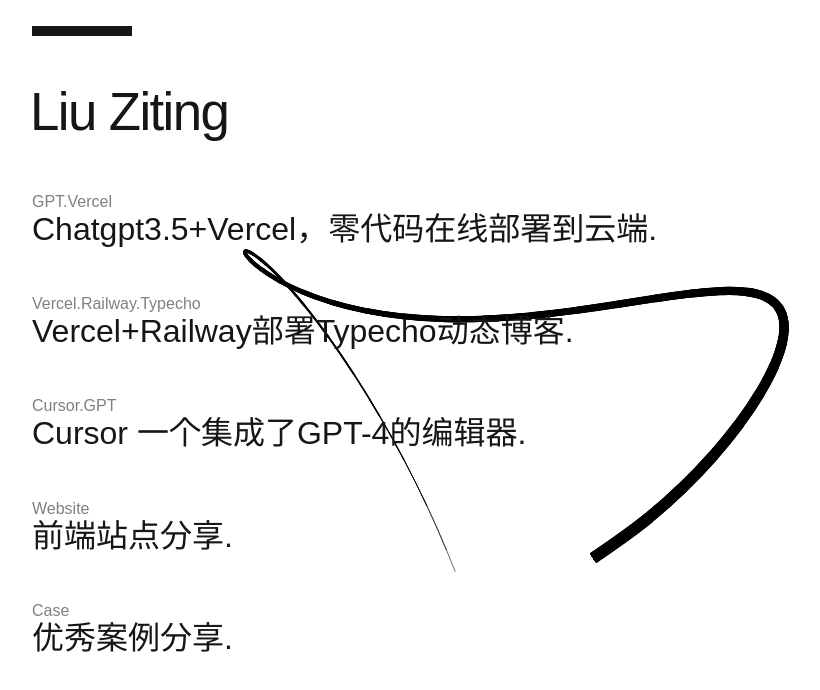
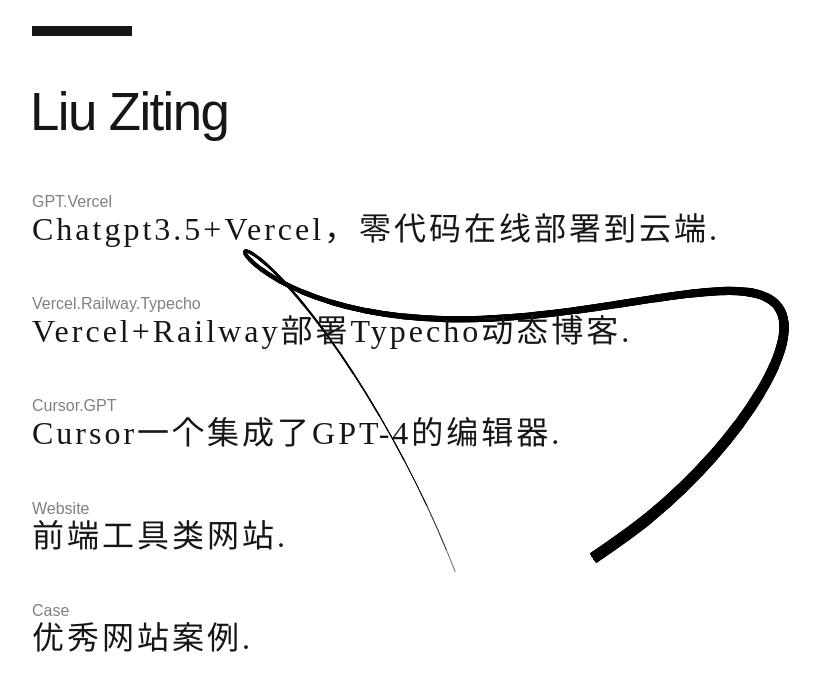
Before and after one commit to liu-ziting/Blog-23, a Vue app: page / in a window 1280 px wide. Shown: the top 690 px of the page, without its empty margins (224-1044 px from the left). Built offline with nearby package versions, Linux system fonts and the light colour scheme; a web font is replaced by a local one.

Commit message:
新增字体优化

```diff
--- a/src/components/MainList.vue
+++ b/src/components/MainList.vue
@@ -32,19 +32,19 @@ export default {
                     class: 'underlined underlined--thick'
                 },
                 {
-                    title: 'Cursor 一个集成了GPT-4的编辑器.',
+                    title: 'Cursor一个集成了GPT-4的编辑器.',
                     tag: 'Cursor.GPT',
                     src: 'https://paragraph.xyz/@lzt/preview/1LlkQGo7MJ8nOyUx9JVV',
                     class: 'underlined underlined--reverse'
                 },
                 {
-                    title: '前端站点分享.',
+                    title: '前端工具类网站.',
                     tag: 'Website',
                     src: 'https://gamma.app/public/-8sse4vampaeyogm',
                     class: 'underlined underlined--offset'
                 },
                 {
-                    title: '优秀案例分享.',
+                    title: '优秀网站案例.',
                     tag: 'Case',
                     src: 'https://gamma.app/public/-u01r2v0m32l9t21',
                     class: 'underlined underlined--gradient'
@@ -66,8 +66,8 @@ export default {
 <style lang="scss" scoped>
 $white: rgba(255, 255, 255, 0.9);
 $black: #161616;
-$yellow: rgbA(255, 255, 0, 1);
-$yellow05: rgbA(255, 255, 0, 0.5);
+$yellow: rgba(255, 255, 0, 1);
+$yellow05: rgba(255, 255, 0, 0.5);
 .wrap {
     overflow: hidden;
     padding: 2% 20% 6% 20%;
@@ -87,6 +87,7 @@ $yellow05: rgbA(255, 255, 0, 0.5);
     }
     h2 {
         color: grey;
+        font-family: 'Source Code Pro', sans-serif;
     }
     .typing {
         width: 14ch;
@@ -94,6 +95,7 @@ $yellow05: rgbA(255, 255, 0, 0.5);
         white-space: nowrap;
         overflow: hidden;
         height: 60px;
+        font-family: 'Source Code Pro', sans-serif;
     }
     .underlined {
         color: $black;
@@ -106,6 +108,7 @@ $yellow05: rgbA(255, 255, 0, 0.5);
         background-size: 0 100%;
         background-repeat: no-repeat;
         transition: background 0.5s;
+        letter-spacing: 3px;
         &:hover {
             background-size: 100% 100%;
         }
--- a/styles/fonts.css
+++ b/styles/fonts.css
@@ -60,3 +60,10 @@
     src: url(https://fonts.gstatic.com/s/sourcecodepro/v23/HI_diYsKILxRpg3hIP6sJ7fM7PqPMcMnZFqUwX28DJKQtMlrTA.woff2) format('woff2');
     unicode-range: U+0000-00FF, U+0131, U+0152-0153, U+02BB-02BC, U+02C6, U+02DA, U+02DC, U+0304, U+0308, U+0329, U+2000-206F, U+2074, U+20AC, U+2122, U+2191, U+2193, U+2212, U+2215, U+FEFF, U+FFFD;
 }
+
+@font-face {
+    font-family: 'ALIBABA';
+    font-style: normal;
+    font-weight: 300;
+    src: url('../src/assets/fonts/ALIBABA_PUHUITI_2.0_35_THIN_35_THIN.TTF') format('woff2')
+}
--- a/styles/main.css
+++ b/styles/main.css
@@ -125,7 +125,7 @@ q:after {
 
 
 body {
-    font-family: "Source Code Pro", sans-serif;
+    font-family: "ALIBABA";
 }
 
 /* 自定义滚动条 */
```
Also changed, not shown: 1 other file (tests, documents, lock files or other folders).
